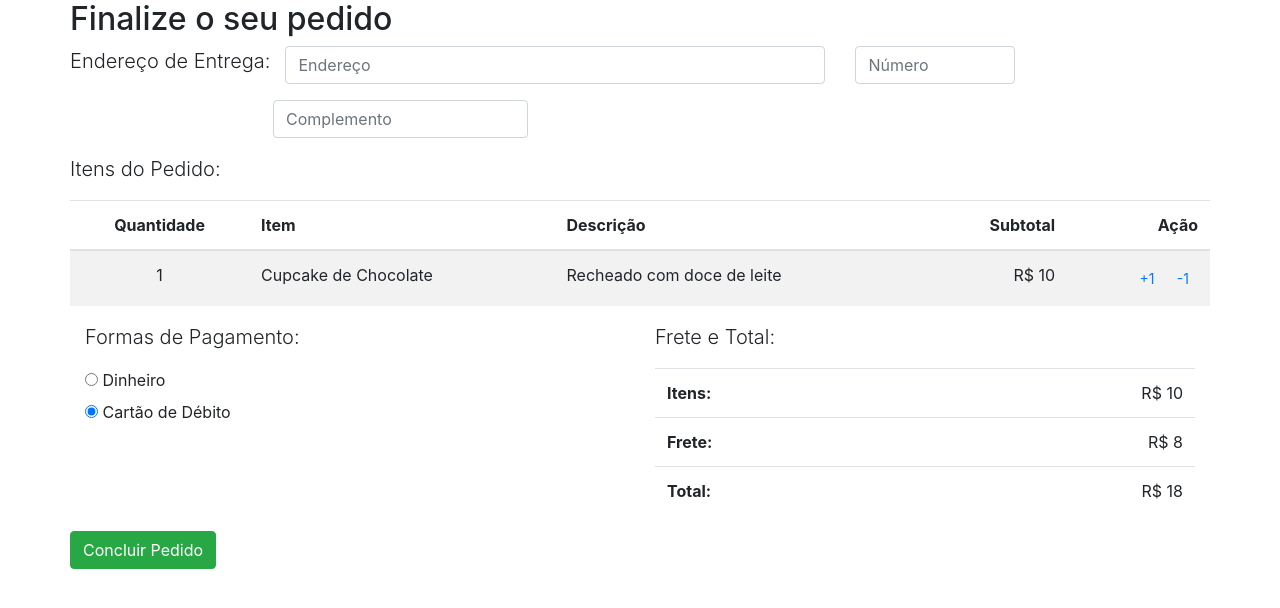
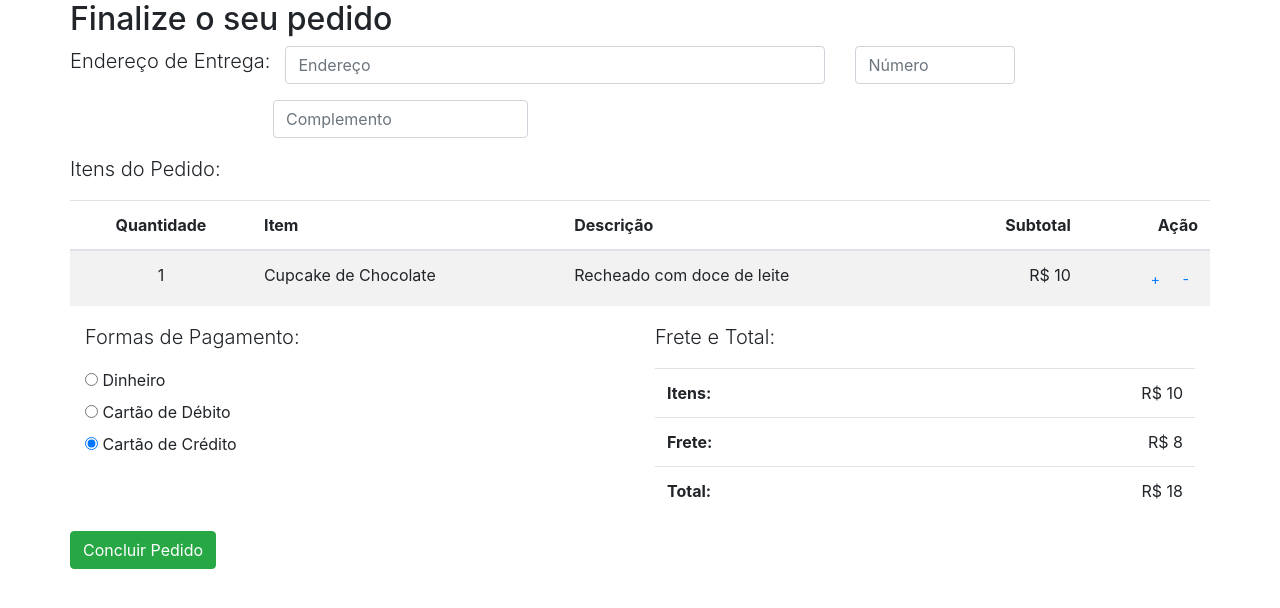
Before and after one commit to henriquebraz27/Projeto_Confeitaria., a Flask app: page /carrinho/?addItem=1 in a window 1280 px wide. Shown: the part 56-664 px from the top of the page. Run offline with Flask 2, Linux system fonts and the light colour scheme; data comes from the database, SQL or seed files in the repository; some libraries are stand-ins or nearby versions.

Commit message:
detalhes carrinho

```diff
--- a/ConfeitariaTCC/confeitaria.sql
+++ b/ConfeitariaTCC/confeitaria.sql
@@ -76,10 +76,6 @@ CREATE TABLE `usuarios` (
 -- Extraindo dados da tabela `usuarios`
 --
 
-INSERT INTO `usuarios` (`id`, `nome`, `email`, `senha`) VALUES
-(1, 'agner', 'agner_esteves@hotmail.com', 'agner'),
-(2, 'agner', 'agner_esteves@hotmail.com', '123'),
-(3, 'agner', 'agner_esteves@hotmail.com', '123');
 
 --
 -- Índices para tabelas despejadas
--- a/ConfeitariaTCC/templates/carrinho.html
+++ b/ConfeitariaTCC/templates/carrinho.html
@@ -85,10 +85,10 @@
                     <td class="text-right">R$ {{ produto.valor }}</td>
                     <td class="text-right">
                       <a class="btn btn-sm danger" href="/carrinho?addItem={{key}}">
-                        +1
+                        +
                       </a>
                       <a class="btn btn-sm danger" href="/carrinho?removeItem={{key}}">
-                        -1
+                        -
                       </a>
                     </td>
                   </tr>
@@ -124,6 +124,16 @@
                       <input type="radio" name="pagamento" value="cartao" class="flat-red" checked=""
                         style="position:relative; opacity: 5;" />
                       Cartão de Débito
+                    </div>
+                  </label>
+                </div>
+                <div>
+                  <label>
+                    <div class="iradio_flat-red checked" aria-checked="false" aria-disabled="false"
+                      style="position: relative;">
+                      <input type="radio" name="pagamento" value="dinheiro" class="flat-red" checked=""
+                        style="position: relative; opacity: 5;" />
+                      Cartão de Crédito
                     </div>
                   </label>
                 </div>
--- a/ConfeitariaTCC/templates/pedido-realizado.html
+++ b/ConfeitariaTCC/templates/pedido-realizado.html
@@ -5,7 +5,7 @@
 <div class="container-fluid">
 
   {% if sucesso %}
-  <div class="card mt-5">
+  <div class="card mt-5 ml-5 mr-5">
     <div class="card-body">
       <h5 class="card-title">Camydoces agradece a preferencia!</h5>
       <h6 class="card-subtitle mb-2 text-muted">Obrigada!</h6>
@@ -16,7 +16,7 @@
   {% endif %}
 
   {% if error %}
-  <div class="card mt-5">
+  <div class="card mt-5 ml-5 mr-5">
     <div class="card-body">
       <h5 class="card-title">Ops. Ocorreu um erro ao finalizar seu pedido.</h5>
       <div class="alert alert-danger" role="alert">
```
